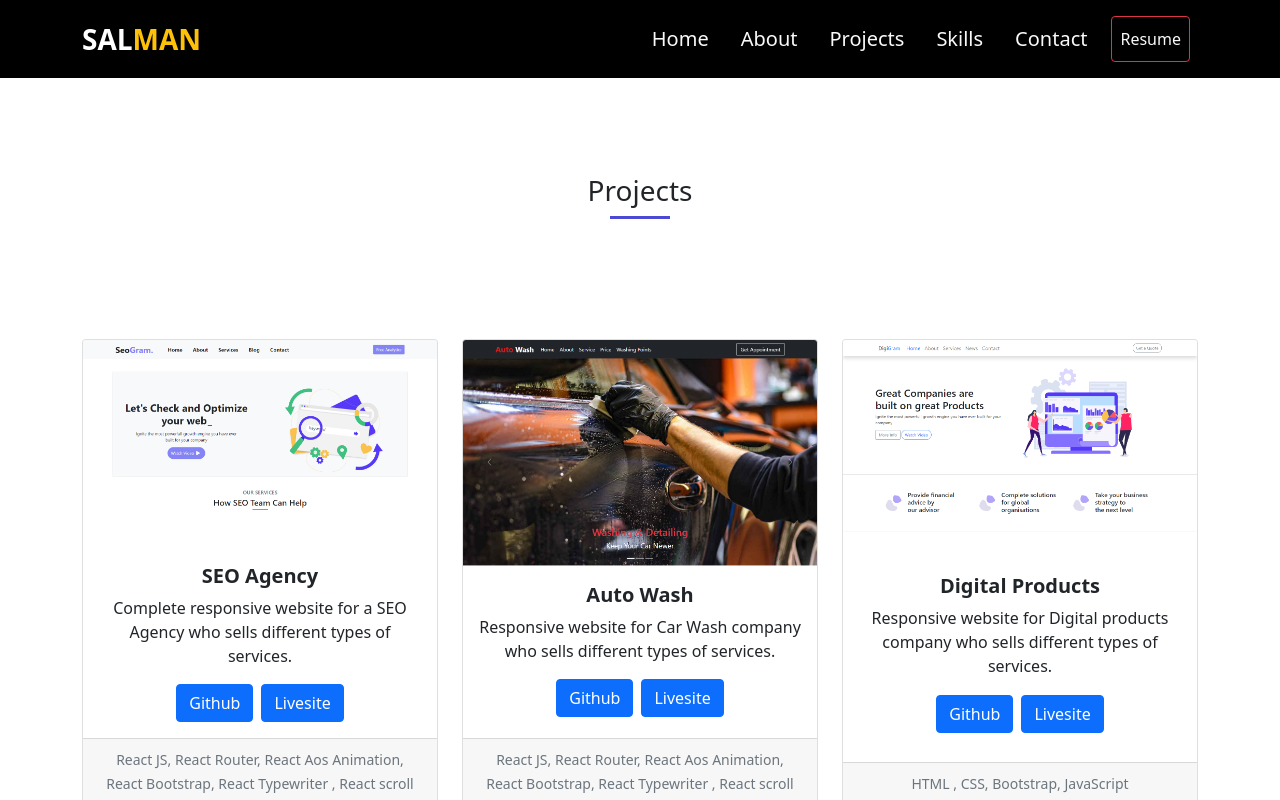
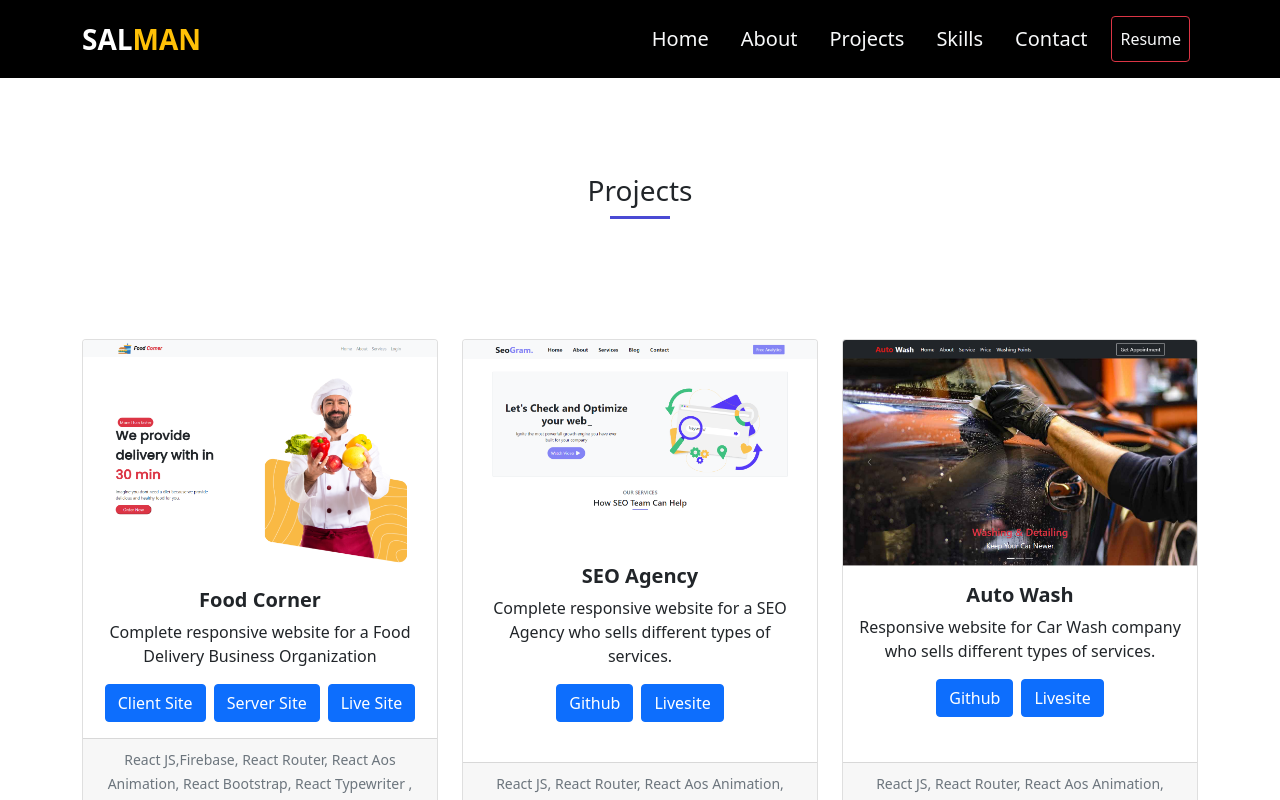
Before and after one commit to Mahmudur-Rahman-Salman/Portfolio, a React (Create React App) app: page /projects in a window 1280 px wide. Shown: the top 800 px of the page. Built offline with nearby package versions, Linux system fonts and the light colour scheme.

Commit message:
another project added

```diff
--- a/src/components/Intro/Intro.js
+++ b/src/components/Intro/Intro.js
@@ -1,7 +1,7 @@
 import React from 'react';
 import { Button } from 'react-bootstrap';
 import { Link } from 'react-router-dom';
-import profile from '../../img/profile-pic.png';
+import profile from '../../img/profile-picture-linkedin.png';
 import { Typewriter } from 'react-simple-typewriter'
 
 
--- a/src/components/Projects/Projects.js
+++ b/src/components/Projects/Projects.js
@@ -8,6 +8,7 @@ import seogram from '../../img/SeoGram..png';
 import autowash from '../../img/Auto Wash.png';
 import digigram from '../../img/DigiGram.png';
 import onlineedu from '../../img/OnlineEdu.png';
+import foodCorner from '../../img/Food Corner.png';
 
 
 const Projects = () => {
@@ -35,6 +36,15 @@ const Projects = () => {
     const seoLiveSite = () => {
         window.open("https://seoagency.netlify.app/");
     };
+    const foodCornerGithubClick = () => {
+        window.open("https://github.com/Mahmudur-Rahman-Salman/Food-Corner");
+    };
+    const foodCornerServerSite = () => {
+        window.open("https://github.com/Mahmudur-Rahman-Salman/Food-Corner-Server");
+    };
+    const foodCornerLiveSite = () => {
+        window.open("https://food-corner-web.netlify.app/");
+    };
     const autowashGithubSite = () => {
         window.open("https://github.com/salman1603/Auto-Wash");
     };
@@ -60,6 +70,22 @@ const Projects = () => {
             <h3 className='text-center text-dark'>Projects</h3>
             <div className="underline"></div>
             <div class="row row-cols-1 row-cols-lg-3 g-4 mt-5 pt-5">
+                <div class="col" data-aos="zoom-in" data-aos-duration="1000">
+                    <div class="card h-100">
+                        <img src={foodCorner} class="card-img-top" alt="..." />
+                        <div className="card-body">
+                            <h5 className="card-title fw-bold">Food Corner</h5>
+                            <p className="card-text">Complete responsive website for a Food Delivery Business Organization</p>
+                            <button type="button" className="btn btn-primary" onClick={foodCornerGithubClick}>Client Site</button>
+                            <button type="button" className="btn btn-primary ms-2" onClick={foodCornerServerSite}>Server Site</button>
+                            <button type="button" className="btn btn-primary ms-2" onClick={foodCornerLiveSite}>Live Site</button>
+
+                        </div>
+                        <div className="card-footer">
+                            <small className="text-muted">React JS,Firebase, React Router, React Aos Animation, React Bootstrap, React Typewriter , React scroll</small>
+                        </div>
+                    </div>
+                </div>
                 <div class="col" data-aos="zoom-in" data-aos-duration="1000">
                     <div class="card h-100">
                         <img src={seogram} class="card-img-top" alt="..." />
```
Also changed, not shown: src/img/Food Corner.png (added), src/img/profile-picture-linkedin.png (added).
